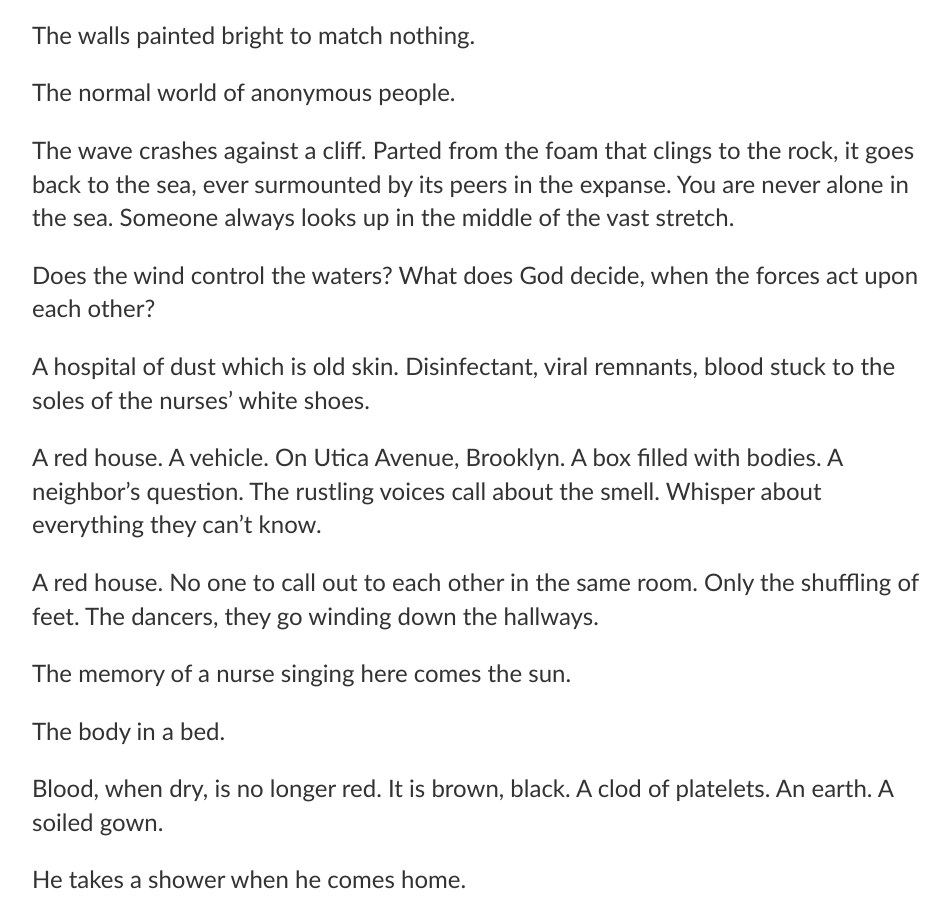
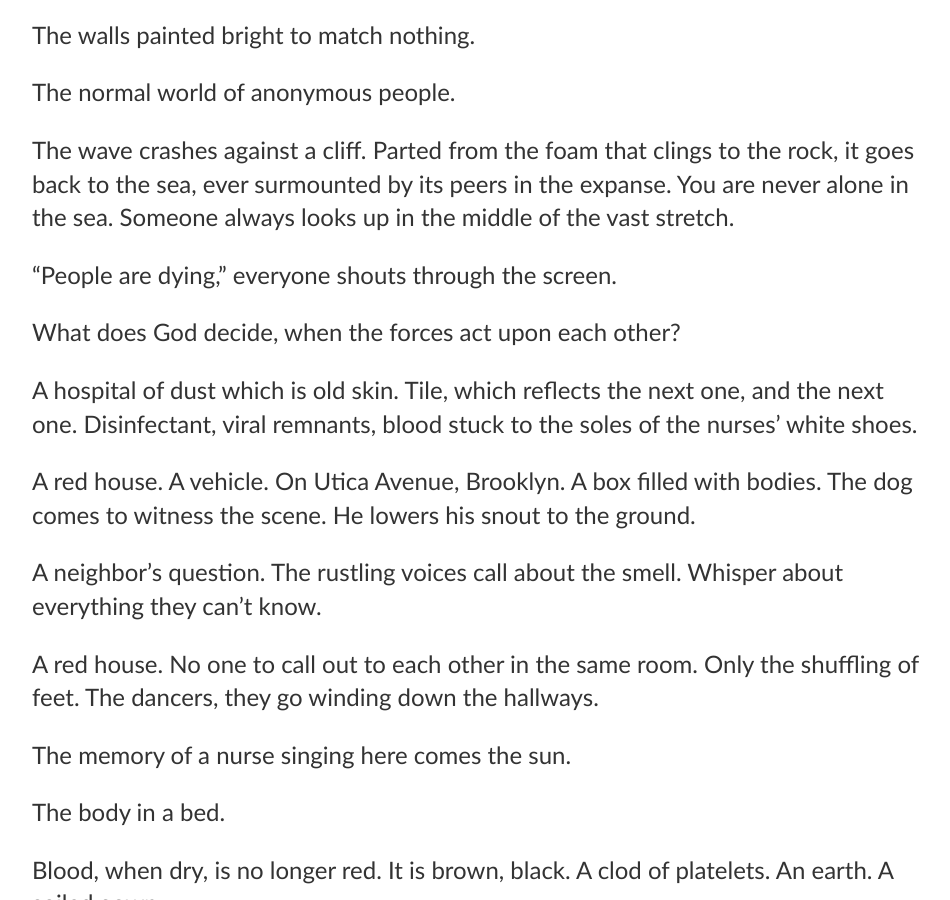
Before and after one commit to liandyn/liandyn.github.io, a Jekyll site: the page built from _posts/2020-04-30-the-wave.md, in a window 1280 px wide and 900 px high, scrolled down 2683 px. Shown: the whole window, without its empty margins (160-1110 px from the left). Built offline with Jekyll 4.4.1, drawn with Linux system fonts in a browser that asks for light colours.

Commit message:
Update 2020-04-30-the-wave.md

```diff
--- a/_posts/2020-04-30-the-wave.md
+++ b/_posts/2020-04-30-the-wave.md
@@ -68,12 +68,15 @@
 
 The wave crashes against a cliff. Parted from the foam that clings to the rock, it goes back to the sea, ever surmounted by its peers in the expanse. You are never alone in the sea. Someone always looks up in the middle of the vast stretch.
 
-Does the wind control the waters?
+"People are dying," everyone shouts through the screen.
+
 What does God decide, when the forces act upon each other?
 
-A hospital of dust which is old skin. Disinfectant, viral remnants, blood stuck to the soles of the nurses’ white shoes.
+A hospital of dust which is old skin. Tile, which reflects the next one, and the next one. Disinfectant, viral remnants, blood stuck to the soles of the nurses’ white shoes.
 
-A red house. A vehicle. On Utica Avenue, Brooklyn. A box filled with bodies. A neighbor’s question. The rustling voices call about the smell. Whisper about everything they can’t know.
+A red house. A vehicle. On Utica Avenue, Brooklyn. A box filled with bodies. The dog comes to witness the scene. He lowers his snout to the ground.
+
+A neighbor’s question. The rustling voices call about the smell. Whisper about everything they can’t know.
 
 A red house. No one to call out to each other in the same room. Only the shuffling of feet. The dancers, they go winding down the hallways.
 
```
